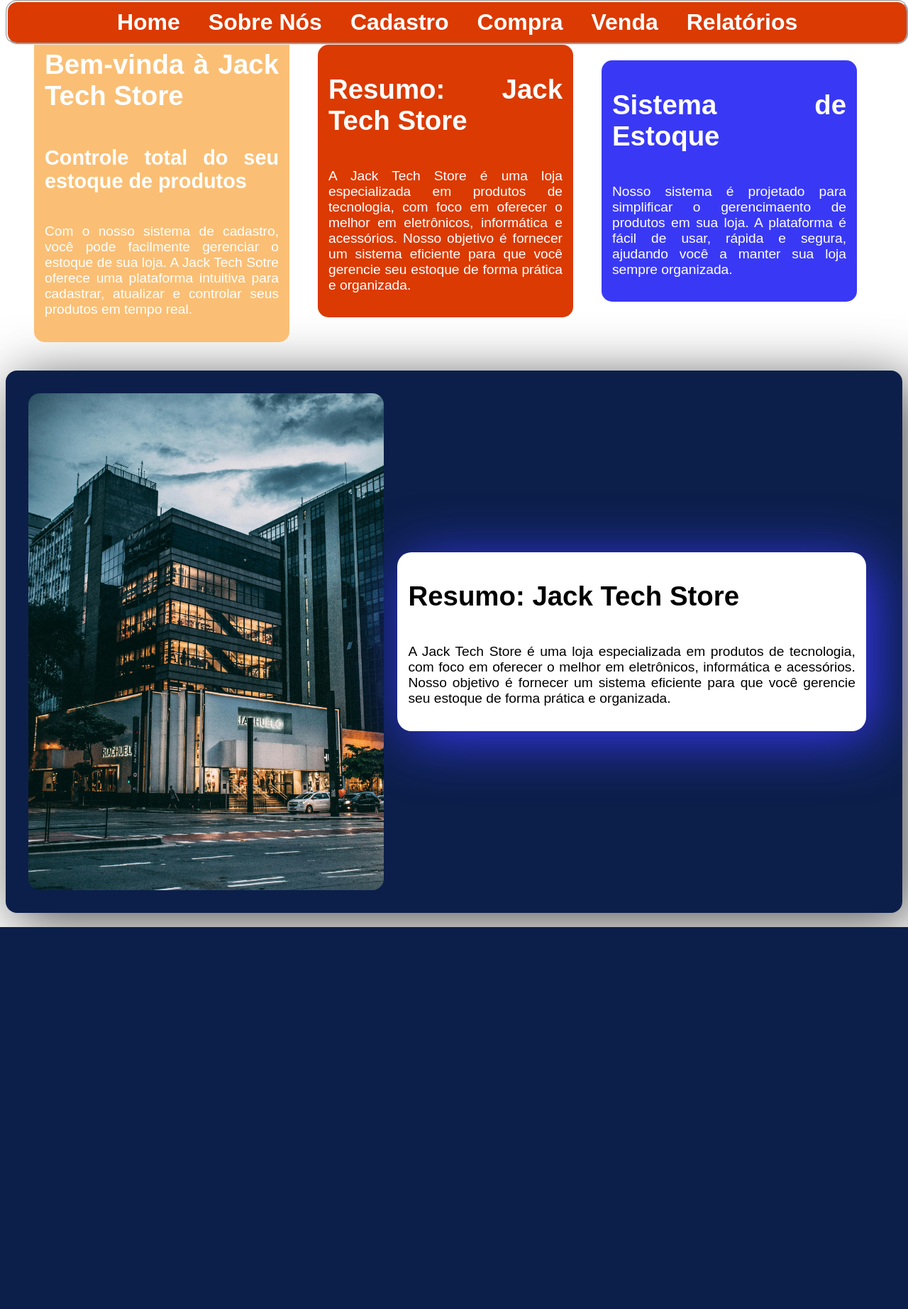
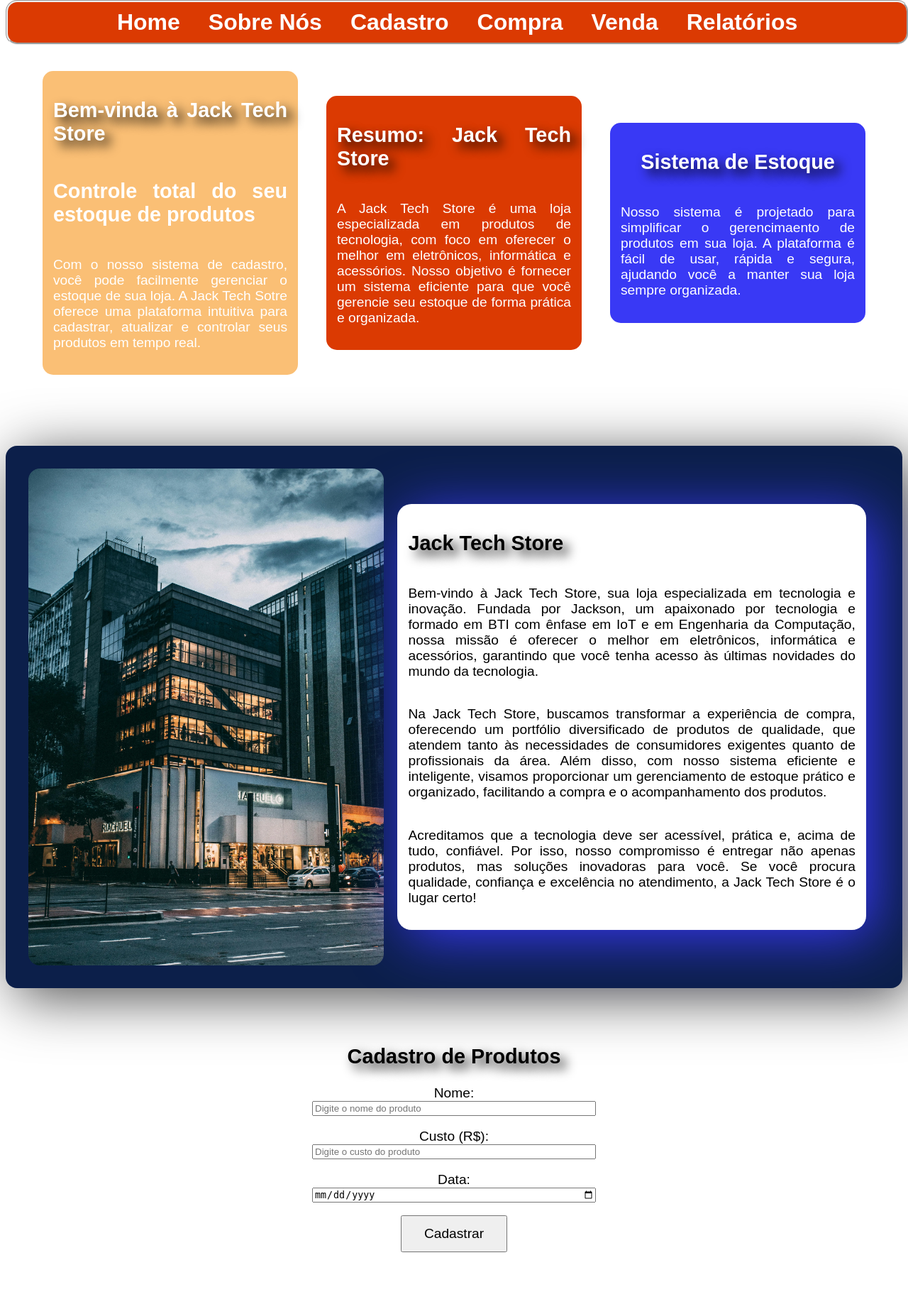
Before and after one commit to jackson-fidelix/jack-tech-store, a Flask app: page / in a window 1280 px wide. Shown: the whole page at 71% size. Before the commit the page ends 1306 px from the top, so only its background shows below. Run offline with Flask 3, Linux system fonts and the light colour scheme.

Commit message:
Update index.html

```diff
--- a/templates/index.html
+++ b/templates/index.html
@@ -24,9 +24,9 @@
         </ul>
     </nav>
 
-    <div class="apresentation">
+    <section class="apresentation">
         <div class="welcome">
-            <h1>Bem-vinda à Jack Tech Store</h1>
+            <h1 id="title">Bem-vinda à Jack Tech Store</h1>
             <h2>Controle total do seu estoque de produtos</h2>
             <p>Com o nosso sistema de cadastro, você pode facilmente gerenciar
                 o estoque de sua loja. A Jack Tech Sotre oferece uma plataforma
@@ -34,7 +34,7 @@
                 em tempo real.</p>
         </div>
         <div class="about-us">
-            <h1>Resumo: Jack Tech Store</h1>
+            <h1 id="title">Resumo: Jack Tech Store</h1>
             <p>A Jack Tech Store é uma loja especializada em produtos de
                 tecnologia, com foco em oferecer o melhor em eletrônicos,
                 informática e acessórios. Nosso objetivo é fornecer um sistema
@@ -42,15 +42,15 @@
                 e organizada.</p>
         </div>
         <div class="about-app">
-            <h1>Sistema de Estoque</h1>
+            <h1 id="title">Sistema de Estoque</h1>
             <p>Nosso sistema é projetado para simplificar o gerencimaento de
                 produtos em sua loja. A plataforma é fácil de usar, rápida e
                 segura, ajudando você a manter sua loja sempre organizada.
             </p>
         </div>
-    </div>
+    </section>
 
-    <div id="#about" class="about-apresentation">
+    <section id="about" class="about-apresentation">
         <img id="company-img" src="/static/img/company.webp" alt="Sede da Empresa em Orlando, Flórida" width="600" height="700">
 
         <!-- O modal -->
@@ -61,15 +61,47 @@
         </div>
 
         <div class="about-content">
-            <h1>Resumo: Jack Tech Store</h1>
-            <p>A Jack Tech Store é uma loja especializada em produtos de
-                tecnologia, com foco em oferecer o melhor em eletrônicos,
-                informática e acessórios. Nosso objetivo é fornecer um sistema
-                eficiente para que você gerencie seu estoque de forma prática
-                e organizada.</p>
+            <h1 id="title">Jack Tech Store</h1>
+            <p>Bem-vindo à Jack Tech Store, sua loja especializada em tecnologia e inovação.
+                Fundada por Jackson, um apaixonado por tecnologia e formado em BTI com
+                ênfase em IoT e em Engenharia da Computação, nossa missão é oferecer
+                o melhor em eletrônicos, informática e acessórios, garantindo que
+                você tenha acesso às últimas novidades do mundo da tecnologia.</p>
+
+            <p>Na Jack Tech Store, buscamos transformar a experiência de compra,
+                oferecendo um portfólio diversificado de produtos de qualidade,
+                que atendem tanto às necessidades de consumidores exigentes
+                quanto de profissionais da área. Além disso, com nosso sistema
+                eficiente e inteligente, visamos proporcionar um gerenciamento
+                de estoque prático e organizado, facilitando a compra e o
+                acompanhamento dos produtos.</p>
+
+            <p>Acreditamos que a tecnologia deve ser acessível, prática e,
+                acima de tudo, confiável. Por isso, nosso compromisso é
+                entregar não apenas produtos, mas soluções inovadoras
+                para você. Se você procura qualidade, confiança e excelência
+                 no atendimento, a Jack Tech Store é o lugar certo!</p>
+
+
+
         </div>
-    </div>
+    </section>
 
+    <section id="register" >
+        <h1 id="title">Cadastro de Produtos</h1>
+        <form id="register-content">
+            <label for="name">Nome:</label>
+            <input type="text" id="name" placeholder="Digite o nome do produto" required><br>
+
+            <label for="cost">Custo (R$):</label>
+            <input type="number" id="cost" step="0.01" placeholder="Digite o custo do produto" required><br>
+
+            <label for="date">Data: </label>
+            <input type="date" id="date" placeholder="Digite data de cada de cadastro"><br>
+
+            <button type="submit">Cadastrar</button>
+        </form>
+    </section>
 </body>
 <script src="/static/javascript/scripts.js"></script>
 </html>
```
